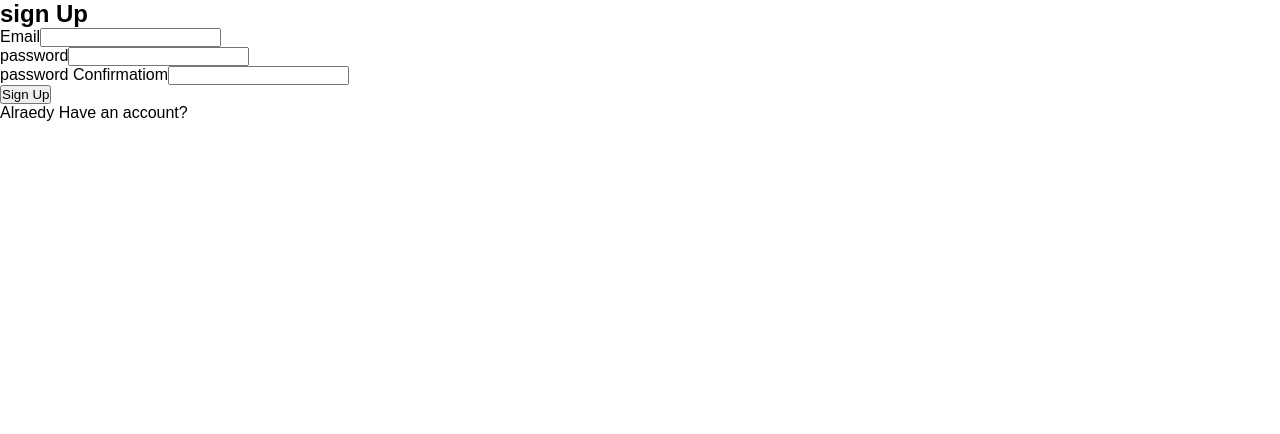
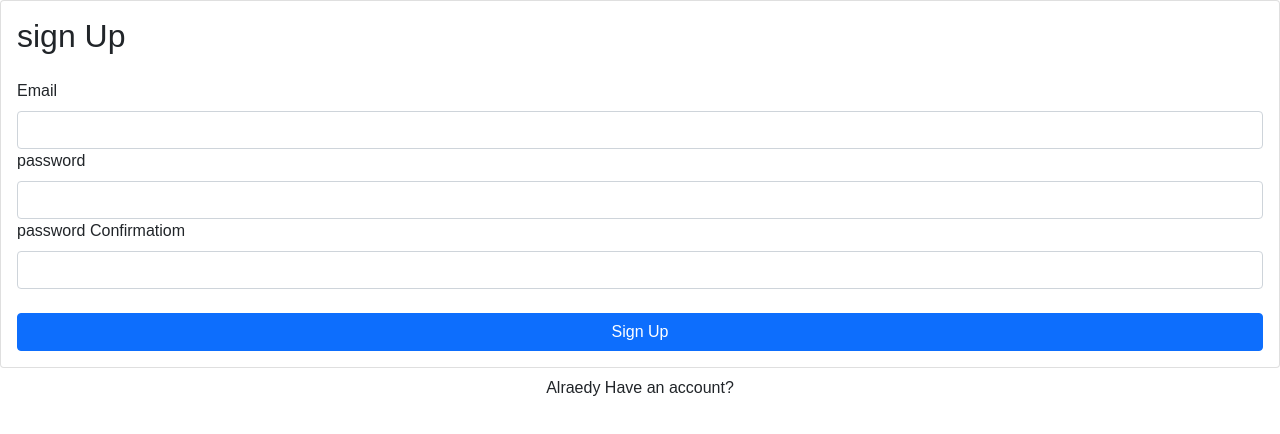
Before and after one commit to jck-bit/Ctrim-fronted, a React (Create React App) app: page / in a window 1280 px wide. Shown: the top 434 px of the page. Built offline with nearby package versions, Linux system fonts and the light colour scheme.

Commit message:
used bootstrap

```diff
--- a/src/components/Login/Signup.js
+++ b/src/components/Login/Signup.js
@@ -23,9 +23,11 @@ const Signup = () => {
                       <Form.Label>password Confirmatiom</Form.Label>
                       <Form.Control type ="password" ref ={passwordConfirmRef} required />
                     </Form.Group>
-                    <div className="w-100">
-                    <Button type="submit">Sign Up</Button>
-                    </div>
+
+                    <Button className="w-100 mt-4" type="submit">
+                        Sign Up
+                        </Button>
+
                  </Form>
                </Card.Body>
             </Card>
--- a/src/index.js
+++ b/src/index.js
@@ -2,6 +2,7 @@ import React from 'react';
 import ReactDOM from 'react-dom';
 import './index.css';
 import App from './App';
+import "bootstrap/dist/css/bootstrap.min.css"
 
 ReactDOM.render(
     <App />,
```
